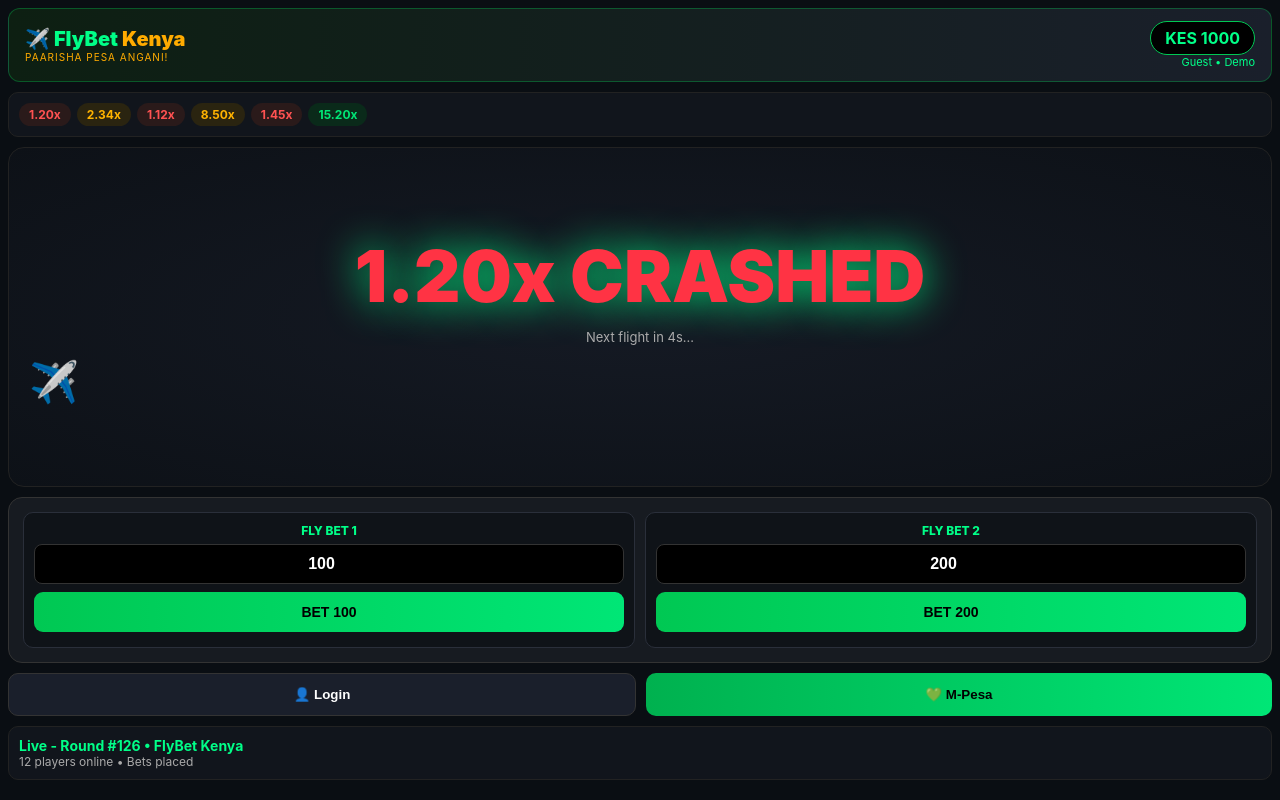
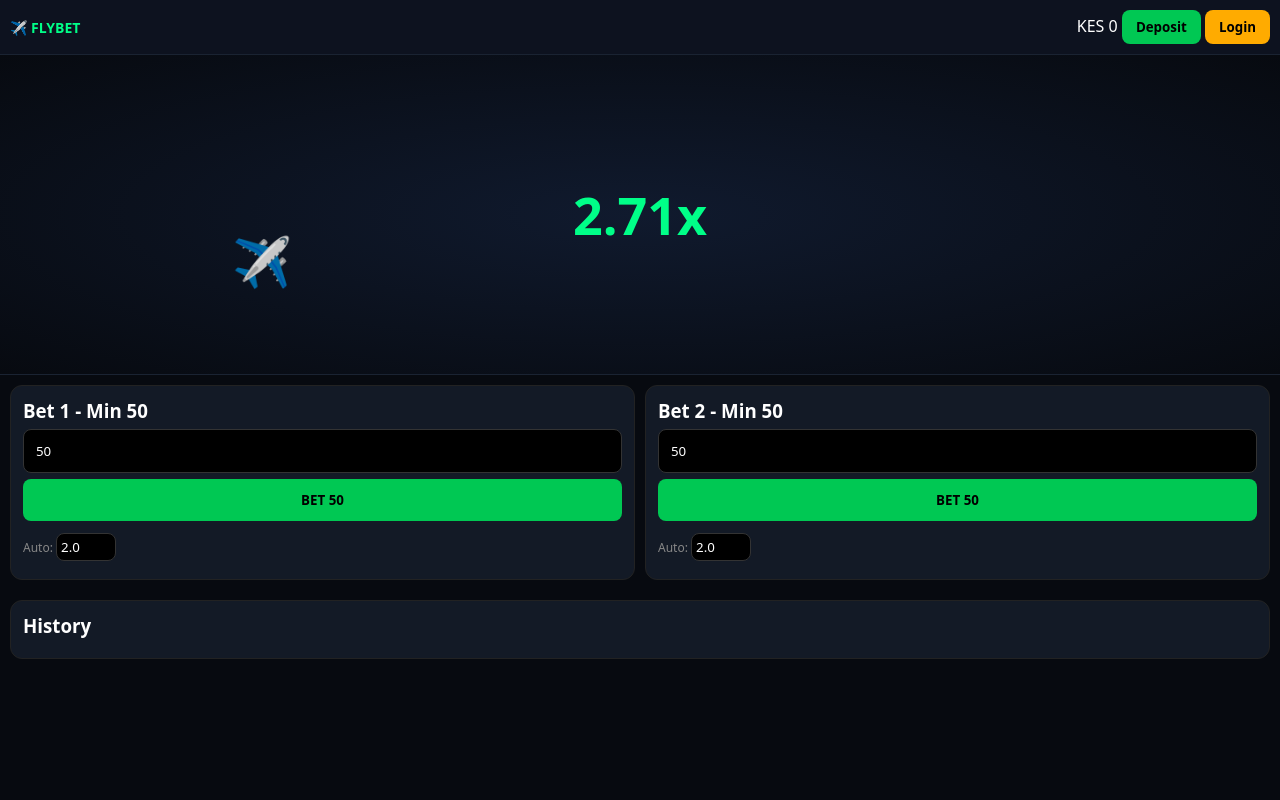
Before and after one commit to vin127/Aviator-Kenya.co.ke, a website: page index.html in a window 1280 px wide. Drawn offline with Linux system fonts and the light colour scheme.

Commit message:
set min bet 50 and mini deposit 100

```diff
--- a/index.html
+++ b/index.html
@@ -1,62 +1,62 @@
-<!DOCTYPE html>
-<html><head><meta charset="UTF-8"><meta name="viewport" content="width=device-width,initial-scale=1"><title>FlyBet Kenya - Paarisha Pesa Angani!</title>
-<style>
-*{margin:0;padding:0;box-sizing:border-box}
-body{background:#0a0e13;color:#fff;font-family:-apple-system,sans-serif;padding:8px}
-header{background:linear-gradient(90deg,#0d1f12,#1a1f2b);padding:12px 16px;border-radius:12px;display:flex;justify-content:space-between;align-items:center;border:1px solid #00c85355}
-.logo{color:#00ff88;font-weight:900;font-size:20px}
-.logo span{color:#ffab00}
-.bal-box{background:#000;border:1px solid #00c853;padding:6px 14px;border-radius:20px;font-weight:700;color:#00ff88}
-.game-area{background:radial-gradient(ellipse at center,#151a24 0%,#0d1117 100%);border:1px solid #222;border-radius:16px;padding:14px;margin-top:10px;position:relative;overflow:hidden;min-height:340px}
-#plane{font-size:40px;position:absolute;left:20px;bottom:80px;z-index:2;transition:all 0.1s}
-#multiplier{font-size:72px;font-weight:900;text-align:center;margin-top:70px;text-shadow:0 0 40px #00ff88}
-#status{text-align:center;margin:10px 0;font-size:13px;color:#aaa;min-height:18px}
-#historyBar{display:flex;gap:6px;overflow-x:auto;padding:10px;background:#11151c;border-radius:10px;margin-top:10px;border:1px solid #222}
-.hist{padding:4px 10px;border-radius:15px;font-size:12px;font-weight:700;white-space:nowrap}
-.hist-low{background:#2a1a1a;color:#ff5252}
-.hist-mid{background:#2a2410;color:#ffb300}
-.hist-high{background:#0a2a1a;color:#00e676}
-#betPanel{background:#171b21;border:1px solid #333;border-radius:14px;padding:14px;margin-top:10px;display:grid;grid-template-columns:1fr 1fr;gap:10px}
-.bet-box{background:#0f1318;border:1px solid #2a2f3a;border-radius:10px;padding:10px}
-.bet-box h4{font-size:12px;color:#00ff88;margin-bottom:6px;text-align:center;font-weight:800}
-.bet-input{width:100%;padding:10px;border-radius:8px;background:#000;color:#fff;border:1px solid #333;text-align:center;font-weight:700;font-size:16px}
-.bet-btn{width:100%;padding:12px;border:0;border-radius:9px;font-weight:900;margin-top:8px;cursor:pointer;font-size:14px}
-.btn-bet{background:linear-gradient(90deg,#00c853,#00e676);color:#000}
-.btn-cash{background:linear-gradient(90deg,#ffab00,#ffd740);color:#000;animation:pulse 0.7s infinite}
-.btn-wait{background:#333;color:#888}
-@keyframes pulse{0%{transform:scale(1)}50%{transform:scale(1.04)}100%{transform:scale(1)}}
-.action-row{display:flex;gap:10px;margin-top:10px}
-.act-btn{flex:1;padding:13px;border-radius:10px;border:1px solid #333;background:#1a1f2b;color:#fff;font-weight:700}
-.mpesa-btn{background:linear-gradient(90deg,#00b14f,#00e676)!important;color:#000!important;border:0!important;font-weight:900}
-.modal{position:fixed;inset:0;background:rgba(0,0,0,0.85);display:none;align-items:center;justify-content:center;z-index:99;padding:20px}
-.modal-box{background:#1a1f2b;border:1px solid #333;border-radius:16px;padding:20px;width:100%;max-width:340px}
-.modal-box input{width:100%;padding:12px;margin:8px 0;border-radius:8px;background:#000;color:#fff;border:1px solid #333}
-.modal-box button{width:100%;padding:12px;margin-top:10px;border-radius:8px;border:0;font-weight:800}
-.tagline{font-size:10px;color:#ffab00;letter-spacing:1px}
+<!DOCTYPE html><html><head><meta charset="UTF-8"><meta name="viewport" content="width=device-width,initial-scale=1"><title>FlyBet Kenya - Aviator</title><style>
+*{box-sizing:border-box;margin:0;padding:0;font-family:system-ui}
+body{background:#070a10;color:#fff;overflow-x:hidden}
+.top{display:flex;justify-content:space-between;align-items:center;padding:10px;background:#0d121f;border-bottom:1px solid #1a2332}
+.logo{font-weight:900;color:#00ff88;font-size:14px}
+.btn{padding:8px 14px;border-radius:8px;border:0;font-weight:800;cursor:pointer}
+.btn-g{background:#00c853;color:#000}.btn-y{background:#ffab00;color:#000}
+.game{height:320px;background:radial-gradient(#101a2e,#070a10);position:relative;display:flex;align-items:center;justify-content:center;border-bottom:1px solid #1a2332;overflow:hidden}
+.plane{font-size:48px;position:absolute;left:10%;transition:all 0.1s}
+.mult{font-size:52px;font-weight:900;color:#00ff88}
+.crash{position:absolute;inset:0;background:#ff0a2e88;display:none;align-items:center;justify-content:center;font-size:32px;font-weight:900;z-index:5}
+.bets{padding:10px;display:grid;grid-template-columns:1fr 1fr;gap:10px}
+.card{background:#131a26;border:1px solid #222;border-radius:12px;padding:12px}
+.card input{width:100%;padding:12px;background:#000;border:1px solid #333;border-radius:8px;color:#fff;margin:6px 0}
+.modal{position:fixed;inset:0;background:#000c;display:none;align-items:center;justify-content:center;z-index:20;padding:14px}
+.modalBox{background:#131a26;border:1px solid #333;border-radius:14px;padding:18px;width:100%;max-width:360px}
+.tab{display:flex;gap:8px;margin-bottom:12px}
+.tab div{flex:1;padding:10px;text-align:center;border-radius:8px;background:#1a2332;cursor:pointer}
+.tab .active{background:#00c853;color:#000;font-weight:800}
+.h{font-size:12px;color:#888;margin-top:6px}
 </style></head><body>
-<header><div><div class="logo">✈️ FlyBet <span>Kenya</span></div><div class="tagline">PAARISHA PESA ANGANI!</div></div><div style="text-align:right"><div class="bal-box">KES <span id="bal">1000</span></div><div style="font-size:11px;color:#00ff88" id="ub">Guest • Demo</div></div></header>
-<div id="historyBar"></div>
-<div class="game-area"><div id="plane">✈️</div><div id="multiplier">1.00x</div><div id="status">Place bet!</div><canvas id="cv" style="width:100%;height:80px;margin-top:20px;opacity:0.3"></canvas></div>
-<div id="betPanel">
-<div class="bet-box"><h4>FLY BET 1</h4><input id="bet1" class="bet-input" type="number" value="100"><button id="btn1" class="bet-btn btn-bet" onclick="placeBet(1)">BET 100</button><div style="text-align:center;font-size:11px;margin-top:5px;color:#888" id="win1"></div></div>
-<div class="bet-box"><h4>FLY BET 2</h4><input id="bet2" class="bet-input" type="number" value="200"><button id="btn2" class="bet-btn btn-bet" onclick="placeBet(2)">BET 200</button><div style="text-align:center;font-size:11px;margin-top:5px;color:#888" id="win2"></div></div>
+<div class="top"><div class="logo">✈️ FLYBET</div><div><span id="balText">KES 0</span> <button class="btn btn-g" onclick="openDeposit()">Deposit</button> <button class="btn btn-y" onclick="openAuth()">Login</button> <button id="logoutBtn" style="display:none" class="btn" onclick="logout()">Logout</button></div></div>
+<div class="game" id="gameArea"><div class="mult" id="mult">1.00x</div><div class="plane" id="plane">✈️</div><div class="crash" id="crashBox">💥 CRASHED <span id="crashMult"></span></div></div>
+<div class="bets">
+<div class="card"><h3>Bet 1 - Min 50</h3><input id="bet1" type="number" value="50" min="50"><button id="b1Btn" class="btn btn-g" style="width:100%;padding:12px" onclick="placeBet(1)">BET 50</button><div class="h">Auto: <input id="auto1" type="number" value="2.0" style="width:60px;padding:4px"></div></div>
+<div class="card"><h3>Bet 2 - Min 50</h3><input id="bet2" type="number" value="50" min="50"><button id="b2Btn" class="btn btn-g" style="width:100%;padding:12px" onclick="placeBet(2)">BET 50</button><div class="h">Auto: <input id="auto2" type="number" value="2.0" style="width:60px;padding:4px"></div></div>
 </div>
-<div class="action-row"><button class="act-btn" onclick="openModal('login')">👤 Login</button><button class="act-btn mpesa-btn" onclick="openModal('mpesa')">💚 M-Pesa</button></div>
-<div style="background:#11151c;border-radius:10px;padding:10px;margin-top:10px;border:1px solid #222"><h3 style="font-size:14px;color:#00ff88">Live - Round #<span id="rn">125</span> • FlyBet Kenya</h3><div id="liveBets" style="font-size:12px;color:#aaa">12 players online • Bets placed</div></div>
-<div id="loginModal" class="modal"><div class="modal-box"><h3>FlyBet Kenya Login</h3><input id="phone" placeholder="Phone 07XX XXX XXX"><input id="pass" type="password" placeholder="PIN"><button style="background:#00c853;color:#000" onclick="login()">Login</button><button style="background:#333;color:#fff" onclick="closeModals()">Close</button></div></div>
-<div id="mpesaModal" class="modal"><div class="modal-box"><h3>💚 FlyBet M-Pesa Deposit</h3><input id="mPhone" placeholder="07XX XXX XXX"><input id="mAmt" type="number" placeholder="Amount KES"><button style="background:#00c853;color:#000" onclick="mpesaDep()">Deposit</button><button style="background:#333;color:#fff" onclick="closeModals()">Cancel</button><div id="mStatus" style="font-size:12px;margin-top:8px;color:#0f8"></div></div></div>
+<div class="card" style="margin:10px"><h3>History</h3><div id="history" style="display:flex;gap:6px;flex-wrap:wrap;margin-top:8px"></div></div>
+
+<div class="modal" id="authModal"><div class="modalBox">
+<div class="tab"><div id="tabLogin" class="active" onclick="switchTab('login')">Login</div><div id="tabSignup" onclick="switchTab('signup')">Signup</div></div>
+<div id="loginPane"><input id="lPhone" placeholder="Phone 0712..."><input id="lPass" type="password" placeholder="Password"><button class="btn btn-g" style="width:100%;margin-top:8px" onclick="doLogin()">LOGIN</button></div>
+<div id="signupPane" style="display:none"><input id="sPhone" placeholder="Phone 0712..."><input id="sPass" type="password" placeholder="Password"><input id="sConfirm" type="password" placeholder="Confirm Password"><button class="btn btn-y" style="width:100%;margin-top:8px" onclick="doSignup()">CREATE - GET 50 BONUS</button></div>
+<button class="btn" style="width:100%;margin-top:8px;background:#222;color:#fff" onclick="closeAuth()">Close</button>
+</div></div>
+
+<div class="modal" id="depModal"><div class="modalBox">
+<h3>Deposit - Min KES 100</h3>
+<input id="depAmt" type="number" placeholder="Amount min 100" min="100" value="100" style="width:100%;padding:12px;background:#000;border:1px solid #333;border-radius:8px;color:#fff;margin-top:8px">
+<button class="btn btn-g" style="width:100%;margin-top:8px;padding:12px" onclick="doDeposit()">DEPOSIT VIA M-PESA</button>
+<div class="h">Minimum deposit KES 100. Demo adds to balance. Connect Daraja for real STK.</div>
+<button class="btn" style="width:100%;margin-top:8px;background:#222;color:#fff" onclick="closeDeposit()">Close</button>
+</div></div>
+
 <script>
-let balance=1000,currentMult=1,gameState='waiting',roundId=125,history=[{crash:2.34},{crash:1.12},{crash:8.5},{crash:1.45},{crash:15.2}],bets={1:null,2:null},cashed={1:false,2:false},timer=null,roundTimer=null;
-const balEl=document.getElementById('bal'),multEl=document.getElementById('multiplier'),statusEl=document.getElementById('status'),planeEl=document.getElementById('plane'),histBar=document.getElementById('historyBar'),rnEl=document.getElementById('rn');
-function ub(){balEl.innerText=balance}
-function genCrash(){let r=Math.random();if(r<0.48)return 1+Math.random()*1.15;if(r<0.82)return 2+Math.random()*5;if(r<0.94)return 7+Math.random()*13;return 20+Math.random()*80;}
-function renderHist(){histBar.innerHTML='';history.slice(0,18).forEach(h=>{let s=document.createElement('span');s.className='hist '+(h.crash<2?'hist-low':h.crash<10?'hist-mid':'hist-high');s.innerText=h.crash.toFixed(2)+'x';histBar.appendChild(s);});}
-function startRound(){gameState='flying';currentMult=1;cashed={1:false,2:false};roundId++;rnEl.innerText=roundId;let crash=genCrash();history.unshift({crash});renderHist();statusEl.innerText=`Round #${roundId} • FLYING!`;let start=Date.now();clearInterval(timer);timer=setInterval(()=>{let elapsed=(Date.now()-start)/1000;currentMult=Math.pow(1.09,elapsed*2.6);if(currentMult>=crash){currentMult=crash;endRound(true);return;}multEl.innerText=currentMult.toFixed(2)+'x';multEl.style.color=currentMult<2?'#fff':currentMult<10?'#ffb300':'#00ff88';let pct=Math.min(currentMult/crash,1);planeEl.style.left=(20+pct*(window.innerWidth-110))+'px';planeEl.style.bottom=(80+pct*160)+'px';[1,2].forEach(i=>{if(bets[i]&&!cashed[i]){let btn=document.getElementById('btn'+i);btn.innerText=`CASHOUT ${(bets[i].amt*currentMult).toFixed(0)}`;}});},45);}
-function endRound(crashed){clearInterval(timer);if(crashed){multEl.innerText=currentMult.toFixed(2)+'x CRASHED';multEl.style.color='#ff3344';statusEl.innerText=`Crashed at ${currentMult.toFixed(2)}x`;planeEl.style.left='20px';planeEl.style.bottom='80px';[1,2].forEach(i=>{if(bets[i]&&!cashed[i]){document.getElementById('win'+i).innerText=`Lost ${bets[i].amt}`;let btn=document.getElementById('btn'+i);btn.className='bet-btn btn-bet';btn.innerText=`BET ${document.getElementById('bet'+i).value}`;}});bets={1:null,2:null};gameState='waiting';let c=5;statusEl.innerText=`Next flight in ${c}s...`;clearInterval(roundTimer);roundTimer=setInterval(()=>{c--;statusEl.innerText=`Next flight in ${c}s...`;if(c<=0){clearInterval(roundTimer);startRound();}},1000);}}
-function placeBet(n){let amt=Number(document.getElementById('bet'+n).value);if(amt<10){alert('Min 10 KES');return;}if(gameState==='flying'&&!bets[n]){alert('Flight left! Wait next round');return;}if(balance<amt){alert('Low balance - Add M-Pesa');openModal('mpesa');return;}if(bets[n]){if(cashed[n]||gameState!=='flying')return;cashed[n]=true;let win=amt*currentMult;balance+=win;ub();document.getElementById('win'+n).innerText=`Won ${win.toFixed(0)} at ${currentMult.toFixed(2)}x`;let btn=document.getElementById('btn'+n);btn.className='bet-btn btn-wait';btn.innerText=`Cashed ${win.toFixed(0)}`;return;}balance-=amt;ub();bets[n]={amt};let btn=document.getElementById('btn'+n);if(gameState==='flying'){btn.className='bet-btn btn-cash';btn.innerText=`CASHOUT ${(amt*currentMult).toFixed(0)}`;}else{btn.className='bet-btn btn-wait';btn.innerText=`BET PLACED ${amt}`;}}
-function openModal(t){document.getElementById(t+'Modal').style.display='flex';}
-function closeModals(){document.querySelectorAll('.modal').forEach(m=>m.style.display='none');}
-function login(){let p=document.getElementById('phone').value;if(p.length<9){alert('Enter phone');return;}localStorage.setItem('phone',p);document.getElementById('ub').innerText=p;closeModals();document.getElementById('mPhone').value=p;}
-function mpesaDep(){let ph=document.getElementById('mPhone').value,amt=Number(document.getElementById('mAmt').value);let st=document.getElementById('mStatus');if(amt<10){st.innerText='Min 10';return;}st.innerText='Sending STK to '+ph+'...';setTimeout(()=>{balance+=amt;ub();st.innerText=`✓ KES ${amt} added to FlyBet!`;setTimeout(closeModals,1200);},1500);}
-renderHist();ub();statusEl.innerText='Place bet - Taking off in 3s!';setTimeout(()=>{startRound();},3000);
+let mult=1,crashed=false,bets=[null,null],balance=0,curUser=null,history=[];
+function $(id){return document.getElementById(id)}
+function openAuth(){$('authModal').style.display='flex'}function closeAuth(){$('authModal').style.display='none'}
+function switchTab(t){if(t==='login'){$('loginPane').style.display='block';$('signupPane').style.display='none';$('tabLogin').classList.add('active');$('tabSignup').classList.remove('active')}else{$('loginPane').style.display='none';$('signupPane').style.display='block';$('tabLogin').classList.remove('active');$('tabSignup').classList.add('active')}}
+function openDeposit(){if(!curUser)return openAuth();$('depModal').style.display='flex'}function closeDeposit(){$('depModal').style.display='none'}
+function doDeposit(){let a=parseFloat($('depAmt').value);if(isNaN(a)||a<100)return alert('Minimum deposit is KES 100');balance+=a;updateBal();closeDeposit();alert('Deposited KES '+a+' added!')}
+function doSignup(){let ph=$('sPhone').value.trim(),p=$('sPass').value,c=$('sConfirm').value;if(ph.length<10)return alert('Enter valid phone');if(p.length<4)return alert('Password min 4');if(p!==c)return alert('Passwords no match');let users=JSON.parse(localStorage.getItem('fly_users')||'{}');if(users[ph])return alert('User exists, login');users[ph]={pass:p,bal:50};localStorage.setItem('fly_users',JSON.stringify(users));alert('Account created! 50 bonus added. Now login');switchTab('login');$('lPhone').value=ph}
+function doLogin(){let ph=$('lPhone').value.trim(),p=$('lPass').value;let users=JSON.parse(localStorage.getItem('fly_users')||'{}');if(!users[ph])return alert('No account, signup first');if(users[ph].pass!==p)return alert('Wrong password');curUser=ph;balance=users[ph].bal;localStorage.setItem('fly_cur',ph);updateBal();closeAuth();$('logoutBtn').style.display='inline-block';alert('Welcome '+ph)}
+function logout(){localStorage.removeItem('fly_cur');curUser=null;balance=0;updateBal();$('logoutBtn').style.display='none'}
+function updateBal(){$('balText').innerText='KES '+balance;if(curUser){let users=JSON.parse(localStorage.getItem('fly_users')||'{}');if(users[curUser]){users[curUser].bal=balance;localStorage.setItem('fly_users',JSON.stringify(users))}}}
+function placeBet(n){if(!curUser)return openAuth();let amt=parseFloat((n===1?$('bet1').value:$('bet2').value));if(isNaN(amt)||amt<50)return alert('Minimum bet is KES 50');if(amt>balance)return alert('Low balance - Deposit min KES 100');if(bets[n-1])return cashout(n);balance-=amt;updateBal();bets[n-1]={amt,active:true};$('b'+n+'Btn').innerText='CASHOUT';$('b'+n+'Btn').style.background='#ffab00';}
+function cashout(n){if(!bets[n-1]||!bets[n-1].active)return;let win=bets[n-1].amt*mult;balance+=win;updateBal();bets[n-1]=null;$('b'+n+'Btn').innerText='BET '+(n===1?$('bet1').value:$('bet2').value);$('b'+n+'Btn').style.background='#00c853';}
+function addHist(m){history.unshift(m);if(history.length>20)history.pop();$('history').innerHTML=history.map(x=>`<span style="padding:4px 8px;border-radius:12px;background:${x<2?'#ff3344':x<10?'#ffab00':'#00c853'};color:${x<2?'#fff':'#000'};font-size:12px;font-weight:800">${x.toFixed(2)}x</span>`).join('')}
+let crashPoint=2;
+function startRound(){crashed=false;mult=1;let custom=localStorage.getItem('flybet_next_crash');if(custom){crashPoint=parseFloat(custom);localStorage.removeItem('flybet_next_crash');}else{crashPoint=Math.random()<0.05?50+Math.random()*100:Math.random()<0.3?1+Math.random():1.5+Math.random()*5;} $('crashBox').style.display='none'; let int=setInterval(()=>{if(crashed){clearInterval(int);return} mult+=0.01+mult*0.01; $('mult').innerText=mult.toFixed(2)+'x'; $('plane').style.left=(10+mult*3)+'%'; $('plane').style.bottom=(20+mult*2)+'%'; bets.forEach((b,i)=>{if(b&&b.active){let auto=parseFloat((i===0?$('auto1').value:$('auto2').value));if(mult>=auto)cashout(i+1)}}); if(mult>=crashPoint){crashed=true;$('crashMult').innerText=mult.toFixed(2)+'x';$('crashBox').style.display='flex';addHist(mult);bets=[null,null];[1,2].forEach(n=>{$('b'+n+'Btn').innerText='BET '+$('bet'+n).value;$('b'+n+'Btn').style.background='#00c853'});clearInterval(int);setTimeout(startRound,3000)}},80)}
+window.onload=()=>{let c=localStorage.getItem('fly_cur');if(c){let users=JSON.parse(localStorage.getItem('fly_users')||'{}');if(users[c]){curUser=c;balance=users[c].bal;updateBal();$('logoutBtn').style.display='inline-block'}};startRound()}
 </script></body></html>
```
